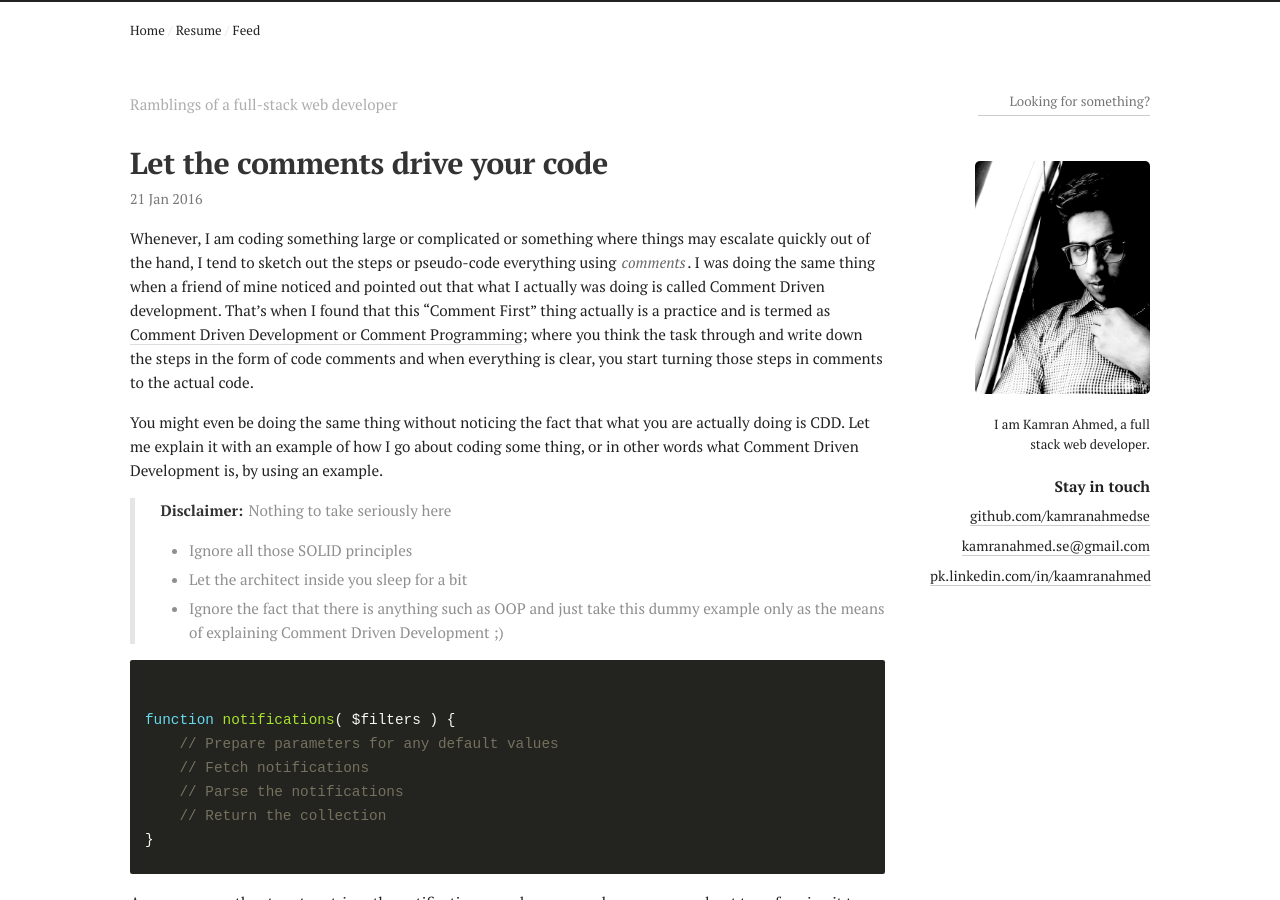
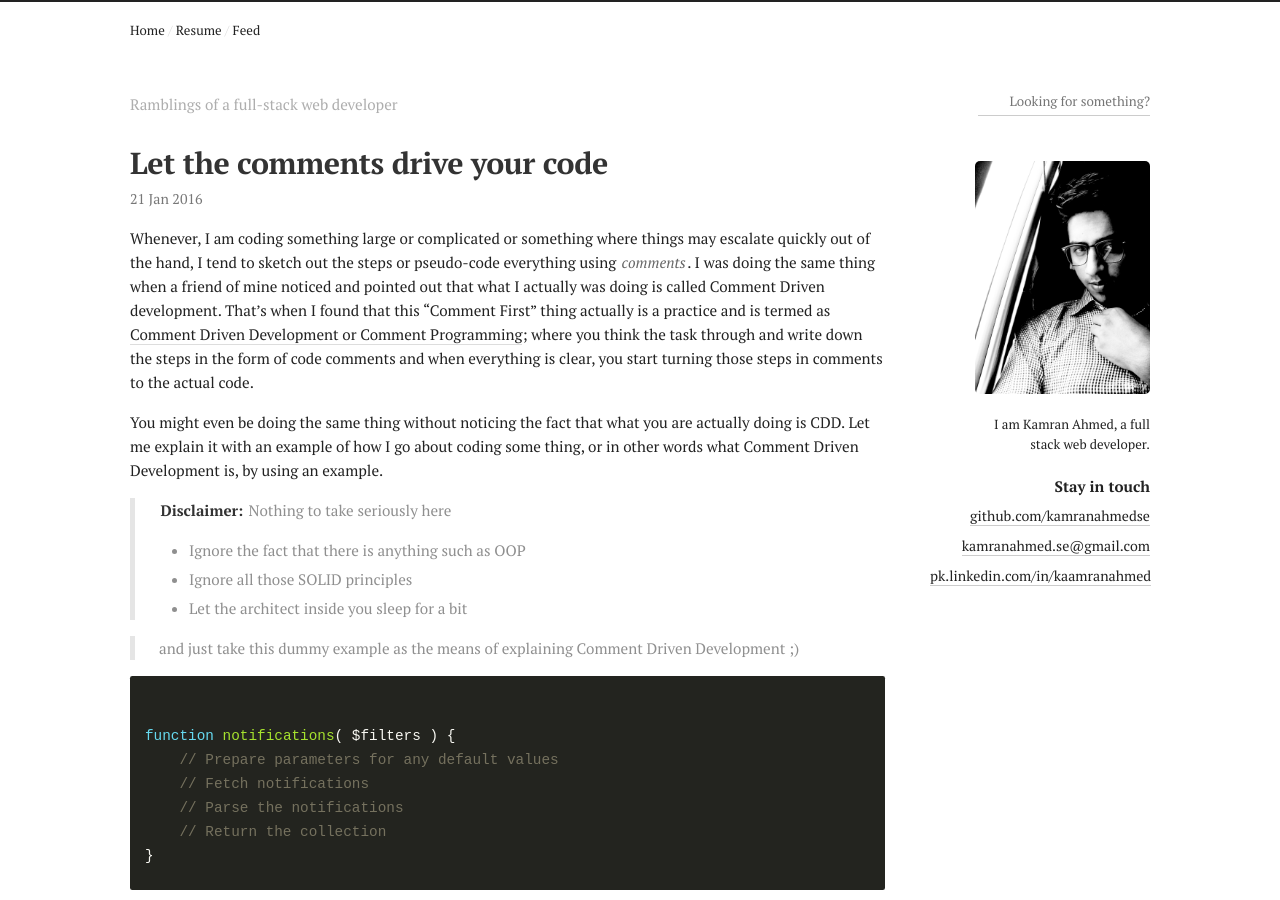
Before and after one commit to kamranahmedse/kamranahmedse.github.io, a Jekyll site: the page built from blog/_posts/2016-01-21-let-the-comments-drive-your-code.md, in a window 1280 px wide and 900 px high. Built offline with Jekyll 4.4.1, drawn with Linux system fonts in a browser that asks for light colours; comment, search, counter and statistics services are not loaded.

Commit message:
Update 2016-01-21-let-the-comments-drive-your-code.md

```diff
--- a/blog/_posts/2016-01-21-let-the-comments-drive-your-code.md
+++ b/blog/_posts/2016-01-21-let-the-comments-drive-your-code.md
@@ -8,12 +8,12 @@ Whenever, I am coding something large or complicated or something where things m
 
 You might even be doing the same thing without noticing the fact that what you are actually doing is CDD. Let me explain it with an example of how I go about coding some thing, or in other words what Comment Driven Development is, by using an example.
 
->**Disclaimer:**
-> Nothing to take seriously here
+>**Disclaimer:** Nothing to take seriously here
+> - Ignore the fact that there is anything such as OOP
 > - Ignore all those SOLID principles
 > - Let the architect inside you sleep for a bit
-> - Ignore the fact that there is anything such as OOP
-> and just take this dummy example only as the means of explaining Comment Driven Development ;)
+
+> and just take this dummy example as the means of explaining Comment Driven Development ;)
 
 
 <pre><code class="php">
```
